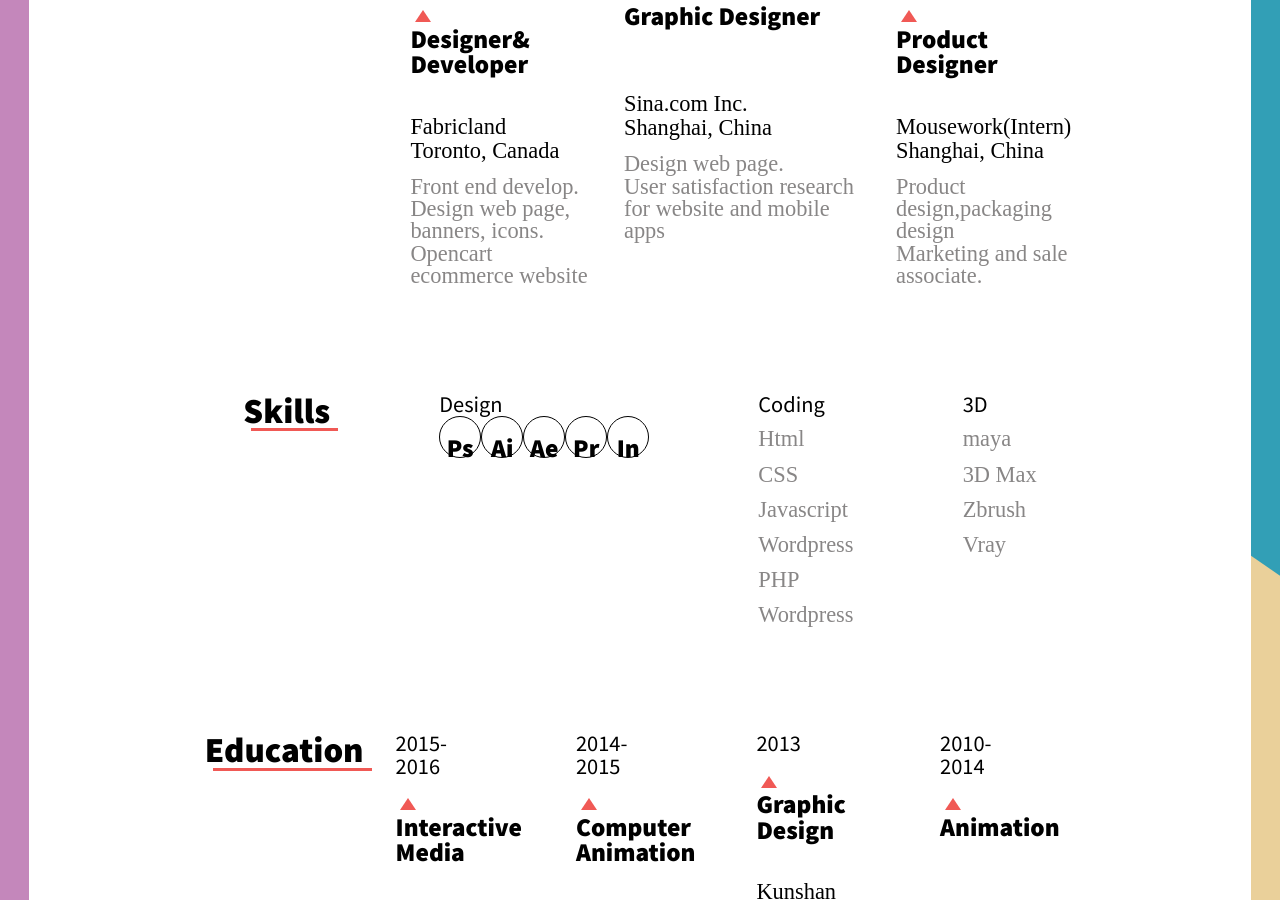
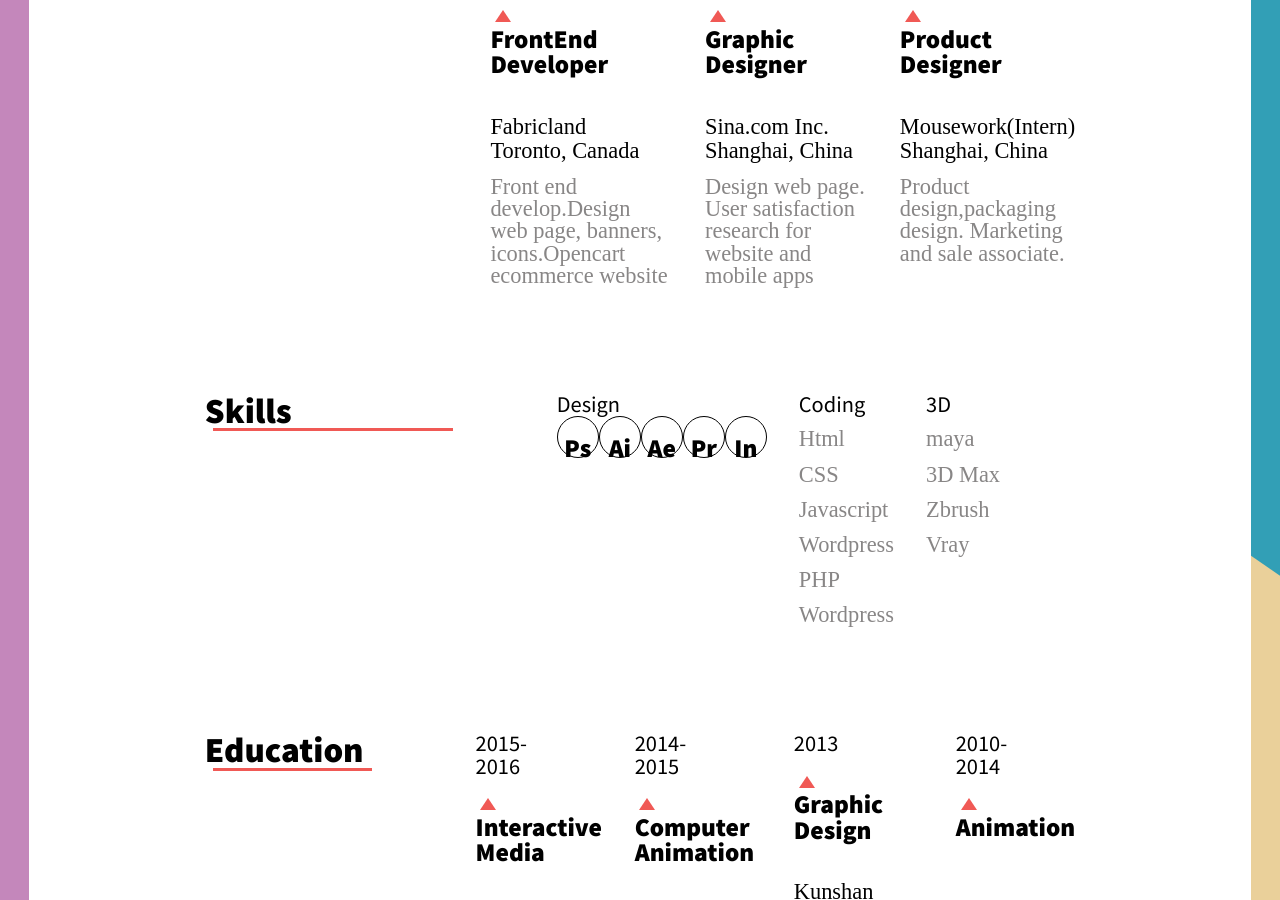
Before and after one commit to qiuqili/responsive-resume, a website: page index.html in a window 1280 px wide. Shown: the part 670-1570 px from the top of the page. Drawn offline with nearby package versions, Linux system fonts and the light colour scheme; a web font is replaced by a local one.

```diff
--- a/index.html
+++ b/index.html
@@ -45,10 +45,10 @@
 			<time >2016/9-now</time>
 			<div class="triangle"></div>
 			<div>
-				<h3>Designer& Developer</h3>
+				<h3>FrontEnd Developer</h3>
 				<h4>Fabricland<br>
 				Toronto, Canada</h4>
-				<p>Front end develop.<br>Design web page, banners, icons.<br>Opencart ecommerce website</p>
+				<p>Front end develop.Design web page, banners, icons.Opencart ecommerce website</p>
 			</div>
 		</div>
 		<!--<div class="content">
@@ -67,7 +67,7 @@
 				<h3>Graphic Designer</h3>
 				<h4>Sina.com Inc.<br>
 				Shanghai, China</h4>
-				<p>Design web page.<br>User satisfaction research for website and mobile apps</p>
+				<p>Design web page. User satisfaction research for website and mobile apps</p>
 			</div>
 		</div>
 		<div class="content">
@@ -77,7 +77,7 @@
 				<h3>Product Designer</h3>
 				<h4>Mousework(Intern)<br>
 				Shanghai, China</h4>
-				<p>Product design,packaging design<br>Marketing and sale associate.</p>
+				<p>Product design,packaging design. Marketing and sale associate.</p>
 			</div>
 		</div>
 	</div>
@@ -153,7 +153,7 @@
 
 
 	<div class="col">
-		<div class="content">
+		<div class="caption">
 			<h1>Hobbies</h1><div class="line"></div>
 		</div>
 		<div class="hobby">
--- a/styles.scss
+++ b/styles.scss
@@ -17,7 +17,7 @@
 .column {
   display: flex;
   flex-direction: column;
-  justify-content: space-around;
+
 }
 
 .row {
@@ -87,7 +87,7 @@
   height: 15rem;
   clear: both;
     h1{
-      margin-top: 3.5rem;
+      margin: 2.5rem 0;
       }
       img {
         width: 18%;
@@ -198,6 +198,12 @@
 
     }
 
+    .caption{
+      width: 22rem;
+      margin-right: 5rem;
+    }
+
+
     .content {
       flex-direction: column;
       max-width: 15rem;
```
Also changed, not shown: styles.css.
